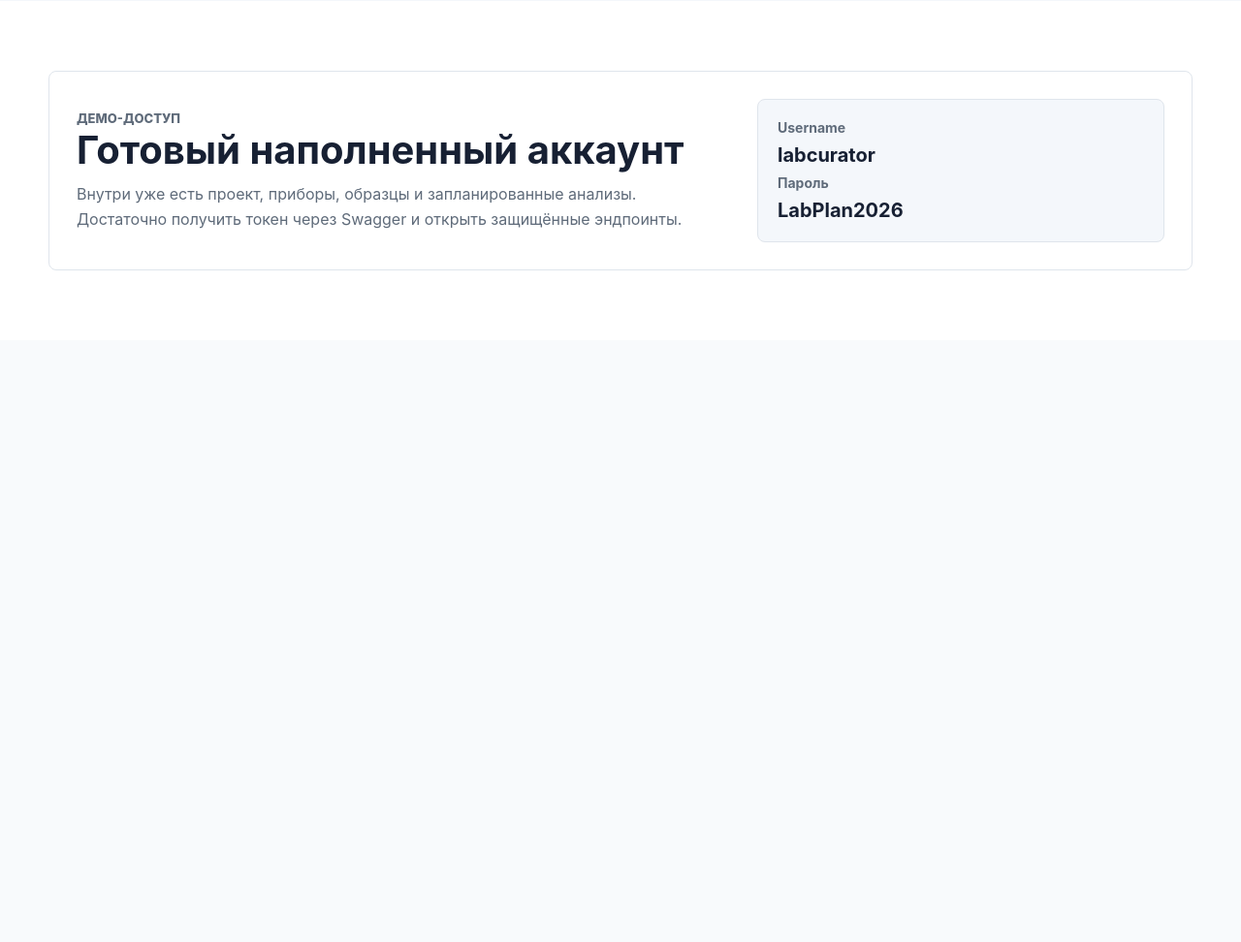
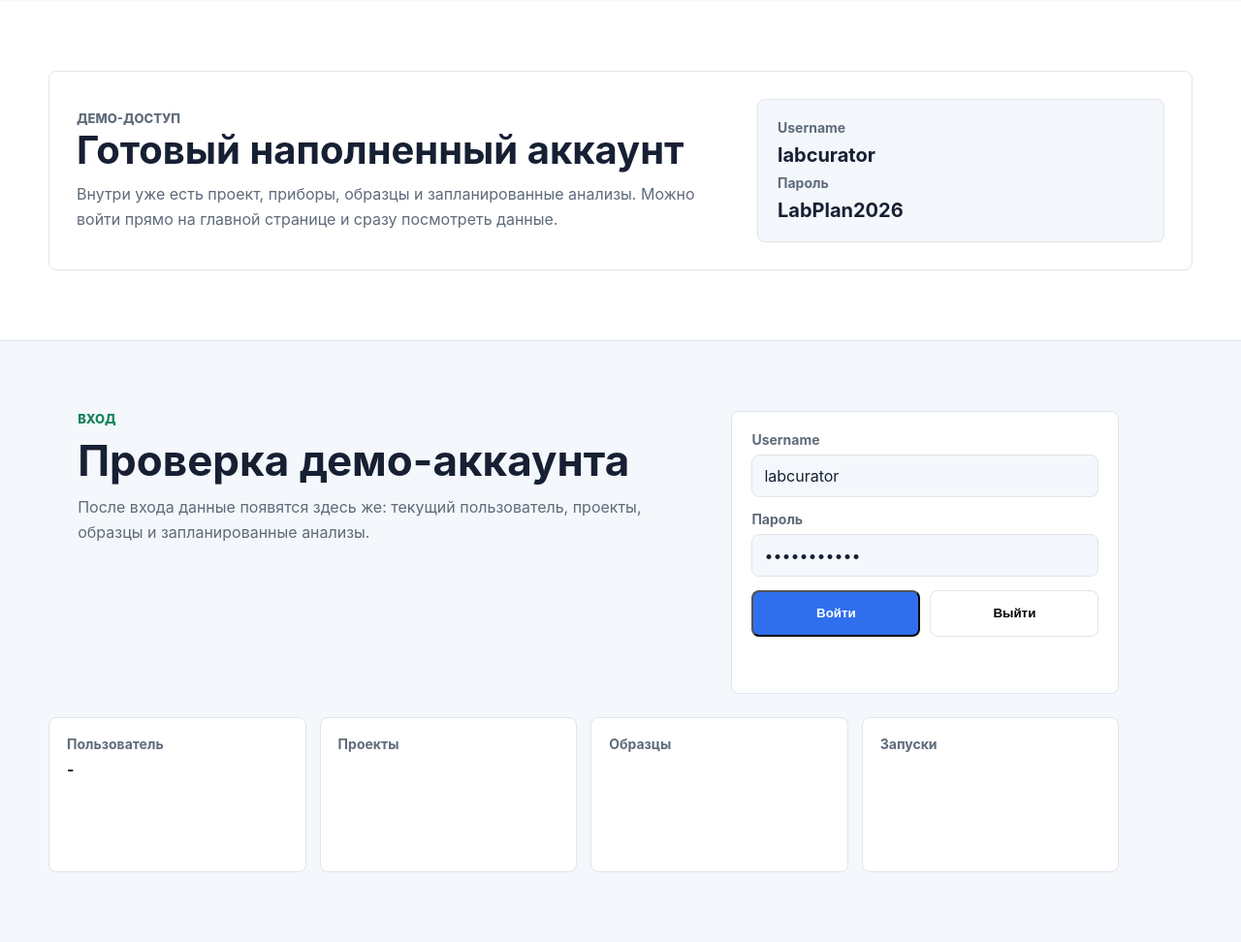
Before and after one commit to Babaykka/labflow-planner-fastapi, a FastAPI app: page / in a window 1280 px wide. Shown: the part 1636-2608 px from the top of the page at 97% size. Before the commit the page ends 1915 px from the top, so only its background shows below. Run offline with FastAPI, Linux system fonts and the light colour scheme.

Commit message:
feat: add main page login dashboard

```diff
--- /dev/null
+++ b/app/static/app.js
@@ -0,0 +1,106 @@
+const loginForm = document.querySelector("#login-form");
+const logoutButton = document.querySelector("#logout-button");
+const authMessage = document.querySelector("#auth-message");
+const dashboard = document.querySelector("#dashboard");
+const currentUser = document.querySelector("#current-user");
+const projectList = document.querySelector("#project-list");
+const sampleList = document.querySelector("#sample-list");
+const runList = document.querySelector("#run-list");
+
+function setMessage(text, type = "neutral") {
+  authMessage.textContent = text;
+  authMessage.dataset.type = type;
+}
+
+function getToken() {
+  return localStorage.getItem("labflow_token");
+}
+
+function setToken(token) {
+  localStorage.setItem("labflow_token", token);
+}
+
+function clearToken() {
+  localStorage.removeItem("labflow_token");
+}
+
+async function requestJson(path, options = {}) {
+  const headers = new Headers(options.headers || {});
+  const token = getToken();
+  if (token) {
+    headers.set("Authorization", `Bearer ${token}`);
+  }
+  const response = await fetch(path, { ...options, headers });
+  if (!response.ok) {
+    const payload = await response.json().catch(() => ({}));
+    throw new Error(payload.detail || "Запрос не выполнен");
+  }
+  return response.json();
+}
+
+function renderList(target, values, formatter) {
+  target.replaceChildren();
+  if (!values.length) {
+    const item = document.createElement("li");
+    item.textContent = "Нет данных";
+    target.append(item);
+    return;
+  }
+  values.slice(0, 5).forEach((value) => {
+    const item = document.createElement("li");
+    item.textContent = formatter(value);
+    target.append(item);
+  });
+}
+
+async function loadDashboard() {
+  if (!getToken()) {
+    dashboard.hidden = true;
+    return;
+  }
+  const [user, projects, samples, runs] = await Promise.all([
+    requestJson("/users/me"),
+    requestJson("/projects"),
+    requestJson("/samples"),
+    requestJson("/runs"),
+  ]);
+  currentUser.textContent = `${user.username} (${user.role})`;
+  renderList(projectList, projects, (project) => `${project.title} - ${project.status}`);
+  renderList(sampleList, samples, (sample) => `${sample.code} - ${sample.required_method}, приоритет ${sample.priority}`);
+  renderList(runList, runs, (run) => `#${run.id}: образец ${run.sample_id}, ${run.scheduled_date}, ${run.status}`);
+  dashboard.hidden = false;
+}
+
+loginForm.addEventListener("submit", async (event) => {
+  event.preventDefault();
+  const form = new FormData(loginForm);
+  const body = new URLSearchParams();
+  body.set("username", form.get("username"));
+  body.set("password", form.get("password"));
+  setMessage("Выполняется вход...");
+  try {
+    const payload = await requestJson("/auth/token", {
+      method: "POST",
+      headers: { "Content-Type": "application/x-www-form-urlencoded" },
+      body,
+    });
+    setToken(payload.access_token);
+    await loadDashboard();
+    setMessage("Вход выполнен. Демо-данные загружены.", "success");
+  } catch (error) {
+    clearToken();
+    dashboard.hidden = true;
+    setMessage(error.message, "error");
+  }
+});
+
+logoutButton.addEventListener("click", () => {
+  clearToken();
+  dashboard.hidden = true;
+  setMessage("Выход выполнен.");
+});
+
+loadDashboard().catch(() => {
+  clearToken();
+  dashboard.hidden = true;
+});
--- a/app/static/styles.css
+++ b/app/static/styles.css
@@ -200,7 +200,8 @@
 .section-head,
 .cards,
 .workflow,
-.demo-access {
+.demo-access,
+.account-console {
   width: min(1180px, calc(100% - 32px));
   margin: 0 auto;
 }
@@ -210,6 +211,21 @@
   font-size: clamp(28px, 5vw, 44px);
   line-height: 1.08;
   letter-spacing: 0;
+}
+
+.section-head.compact {
+  width: auto;
+}
+
+.section-head.compact h2 {
+  margin-bottom: 12px;
+}
+
+.section-head.compact p:last-child {
+  margin: 0;
+  max-width: 620px;
+  color: var(--muted);
+  line-height: 1.6;
 }
 
 .cards {
@@ -325,6 +341,105 @@
   font-size: 20px;
 }
 
+.account-console {
+  display: grid;
+  grid-template-columns: minmax(260px, 0.9fr) minmax(280px, 400px);
+  gap: 24px;
+  align-items: start;
+}
+
+.login-form {
+  display: grid;
+  gap: 14px;
+  padding: 20px;
+  border: 1px solid var(--line);
+  border-radius: 8px;
+  background: white;
+}
+
+.login-form label {
+  display: grid;
+  gap: 7px;
+}
+
+.login-form label span {
+  color: var(--muted);
+  font-size: 14px;
+  font-weight: 750;
+}
+
+.login-form input {
+  width: 100%;
+  min-height: 44px;
+  padding: 0 12px;
+  border: 1px solid var(--line);
+  border-radius: 8px;
+  color: var(--ink);
+  font: inherit;
+  background: var(--soft);
+}
+
+.form-actions {
+  display: grid;
+  grid-template-columns: 1fr 1fr;
+  gap: 10px;
+}
+
+.auth-message {
+  min-height: 24px;
+  margin: 0;
+  color: var(--muted);
+  line-height: 1.4;
+}
+
+.auth-message[data-type="success"] {
+  color: var(--green);
+  font-weight: 750;
+}
+
+.auth-message[data-type="error"] {
+  color: #b42318;
+  font-weight: 750;
+}
+
+.dashboard {
+  grid-column: 1 / -1;
+  display: grid;
+  grid-template-columns: repeat(4, minmax(0, 1fr));
+  gap: 14px;
+}
+
+.dashboard article {
+  min-height: 160px;
+  padding: 18px;
+  border: 1px solid var(--line);
+  border-radius: 8px;
+  background: white;
+}
+
+.dashboard article span {
+  display: block;
+  margin-bottom: 8px;
+  color: var(--muted);
+  font-size: 14px;
+  font-weight: 750;
+}
+
+.dashboard article strong {
+  overflow-wrap: anywhere;
+}
+
+.dashboard ul {
+  margin: 0;
+  padding-left: 18px;
+  color: var(--muted);
+  line-height: 1.45;
+}
+
+.dashboard li {
+  margin: 5px 0;
+}
+
 code {
   padding: 3px 7px;
   border-radius: 6px;
@@ -337,7 +452,8 @@
 @media (max-width: 880px) {
   .hero-grid,
   .workflow,
-  .demo-access {
+  .demo-access,
+  .account-console {
     grid-template-columns: 1fr;
   }
 
@@ -347,6 +463,10 @@
   }
 
   .cards {
+    grid-template-columns: repeat(2, minmax(0, 1fr));
+  }
+
+  .dashboard {
     grid-template-columns: repeat(2, minmax(0, 1fr));
   }
 }
@@ -371,6 +491,11 @@
     grid-template-columns: 1fr;
   }
 
+  .form-actions,
+  .dashboard {
+    grid-template-columns: 1fr;
+  }
+
   .hero-copy h1 {
     font-size: 38px;
   }
--- a/app/templates/index.html
+++ b/app/templates/index.html
@@ -5,6 +5,7 @@
     <meta name="viewport" content="width=device-width, initial-scale=1">
     <title>LabFlow Planner</title>
     <link rel="stylesheet" href="/static/styles.css">
+    <script src="/static/app.js" defer></script>
   </head>
   <body>
     <header class="hero">
@@ -113,7 +114,7 @@
             <h2>Готовый наполненный аккаунт</h2>
             <p>
               Внутри уже есть проект, приборы, образцы и запланированные анализы.
-              Достаточно получить токен через Swagger и открыть защищённые эндпоинты.
+              Можно войти прямо на главной странице и сразу посмотреть данные.
             </p>
           </div>
           <div class="credentials">
@@ -124,6 +125,52 @@
           </div>
         </div>
       </section>
+
+      <section class="band light" id="account">
+        <div class="account-console">
+          <div class="section-head compact">
+            <p class="eyebrow">Вход</p>
+            <h2>Проверка демо-аккаунта</h2>
+            <p>
+              После входа данные появятся здесь же: текущий пользователь, проекты,
+              образцы и запланированные анализы.
+            </p>
+          </div>
+          <form class="login-form" id="login-form">
+            <label>
+              <span>Username</span>
+              <input id="username" name="username" value="labcurator" autocomplete="username" required>
+            </label>
+            <label>
+              <span>Пароль</span>
+              <input id="password" name="password" type="password" value="LabPlan2026" autocomplete="current-password" required>
+            </label>
+            <div class="form-actions">
+              <button class="button primary" type="submit">Войти</button>
+              <button class="button secondary" type="button" id="logout-button">Выйти</button>
+            </div>
+            <p class="auth-message" id="auth-message" role="status"></p>
+          </form>
+          <div class="dashboard" id="dashboard" hidden>
+            <article>
+              <span>Пользователь</span>
+              <strong id="current-user">-</strong>
+            </article>
+            <article>
+              <span>Проекты</span>
+              <ul id="project-list"></ul>
+            </article>
+            <article>
+              <span>Образцы</span>
+              <ul id="sample-list"></ul>
+            </article>
+            <article>
+              <span>Запуски</span>
+              <ul id="run-list"></ul>
+            </article>
+          </div>
+        </div>
+      </section>
     </main>
   </body>
 </html>
```
Also changed, not shown: docs/video_presentation_guide.md (+1 -0 lines), README.md, 1 other file.
